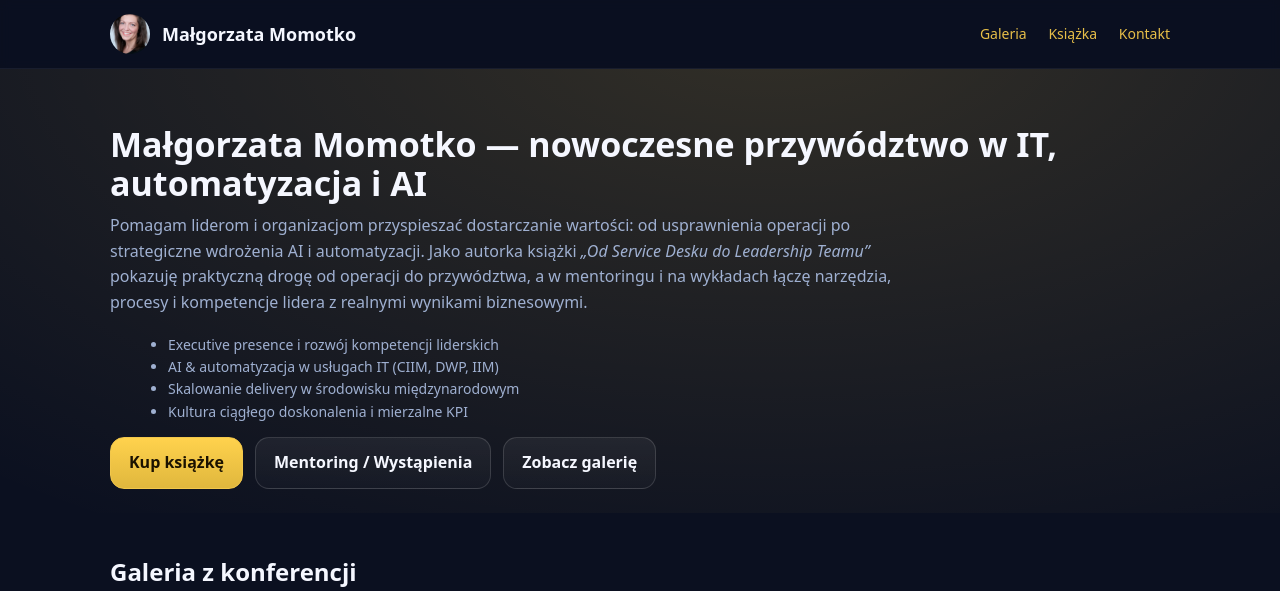
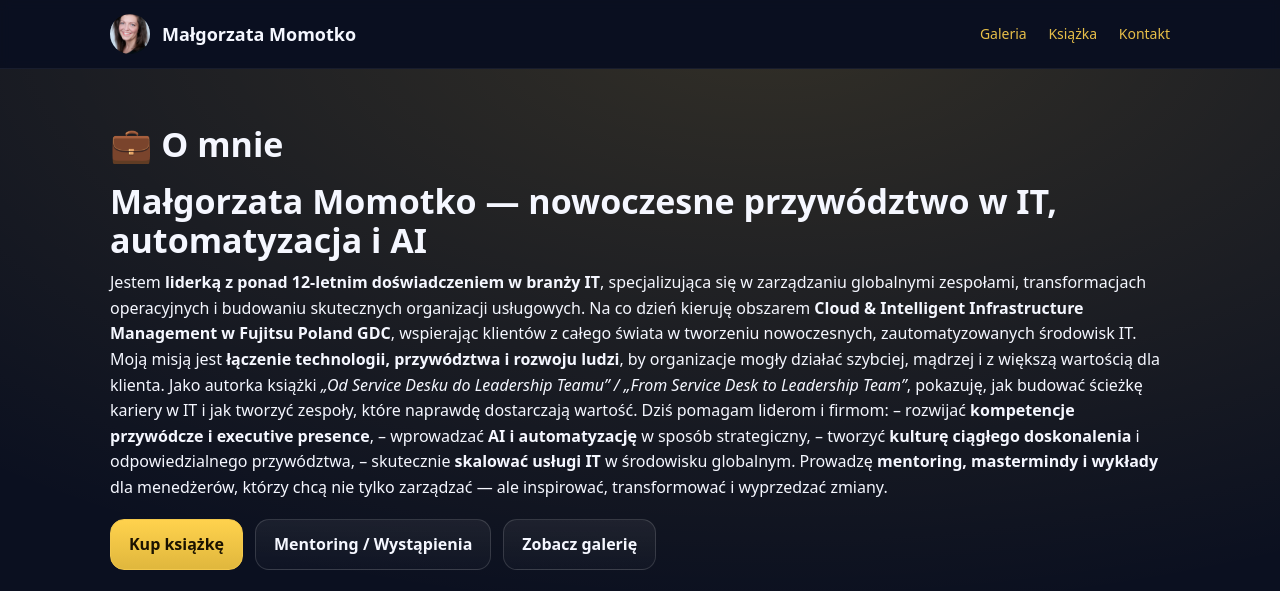
Before and after one commit to MalgorzataMomotko/MalgorzataMomotko.github.io, a plain HTML site: page index.html in a window 1280 px wide. Shown: the top 591 px of the page. Drawn offline with Linux system fonts and the light colour scheme.

Commit message:
Update index.html

```diff
--- a/index.html
+++ b/index.html
@@ -78,15 +78,34 @@
     </div>
   </header>
 
-  <!-- 🔹 O MNIE (hero sekcja na górze strony) -->
+ <!-- 💼 O MNIE -->
   <section class="hero" id="o-mnie">
     <div class="container">
+      <h2>💼 O mnie</h2>
+      <p>
       <h2>Małgorzata Momotko — nowoczesne przywództwo w IT, automatyzacja i AI</h2>
-      <p style="color:var(--muted); max-width:820px;">
-        Pomagam liderom i organizacjom przyspieszać dostarczanie wartości: od usprawnienia operacji po strategiczne wdrożenia AI i automatyzacji.
-        Jako autorka książki <em>„Od Service Desku do Leadership Teamu”</em> pokazuję praktyczną drogę od operacji do przywództwa,
-        a w mentoringu i na wykładach łączę narzędzia, procesy i kompetencje lidera z realnymi wynikami biznesowymi.
+Jestem <strong>liderką z ponad 12-letnim doświadczeniem w branży IT</strong>, specjalizująca się w zarządzaniu globalnymi zespołami, transformacjach operacyjnych i budowaniu skutecznych organizacji usługowych.
+Na co dzień kieruję obszarem <strong>Cloud & Intelligent Infrastructure Management w Fujitsu Poland GDC</strong>, wspierając klientów z całego świata w tworzeniu nowoczesnych, zautomatyzowanych środowisk IT.
+
+Moją misją jest <strong>łączenie technologii, przywództwa i rozwoju ludzi</strong>, by organizacje mogły działać szybciej, mądrzej i z większą wartością dla klienta.
+Jako autorka książki <em>„Od Service Desku do Leadership Teamu” / „From Service Desk to Leadership Team”</em>, pokazuję, jak budować ścieżkę kariery w IT i jak tworzyć zespoły, które naprawdę dostarczają wartość.
+
+Dziś pomagam liderom i firmom:
+
+– rozwijać <strong>kompetencje przywódcze i executive presence</strong>,
+– wprowadzać <strong>AI i automatyzację</strong> w sposób strategiczny,
+– tworzyć <strong>kulturę ciągłego doskonalenia</strong> i odpowiedzialnego przywództwa,
+– skutecznie <strong>skalować usługi IT</strong> w środowisku globalnym.
+
+Prowadzę <strong>mentoring, mastermindy i wykłady</strong> dla menedżerów, którzy chcą nie tylko zarządzać — ale inspirować, transformować i wyprzedzać zmiany.
       </p>
+      <div class="cta">
+        <a class="btn primary" href="#ksiazka">Kup książkę</a>
+        <a class="btn" href="#kontakt">Mentoring / Wystąpienia</a>
+        <a class="btn" href="#galeria">Zobacz galerię</a>
+      </div>
+    </div>
+  </section>
 
       <ul class="small" style="margin:0 0 14px 18px; max-width:820px; color:var(--muted);">
         <li>Executive presence i rozwój kompetencji liderskich</li>
```
